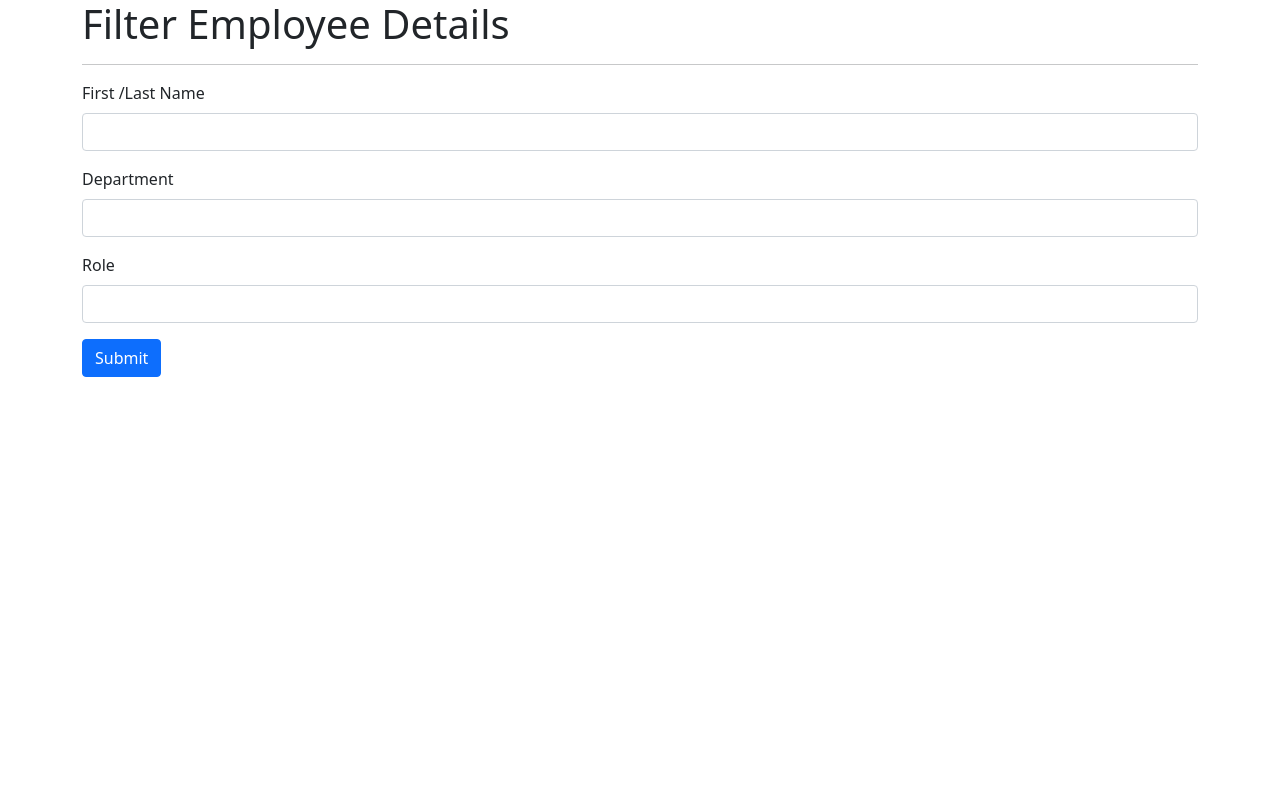
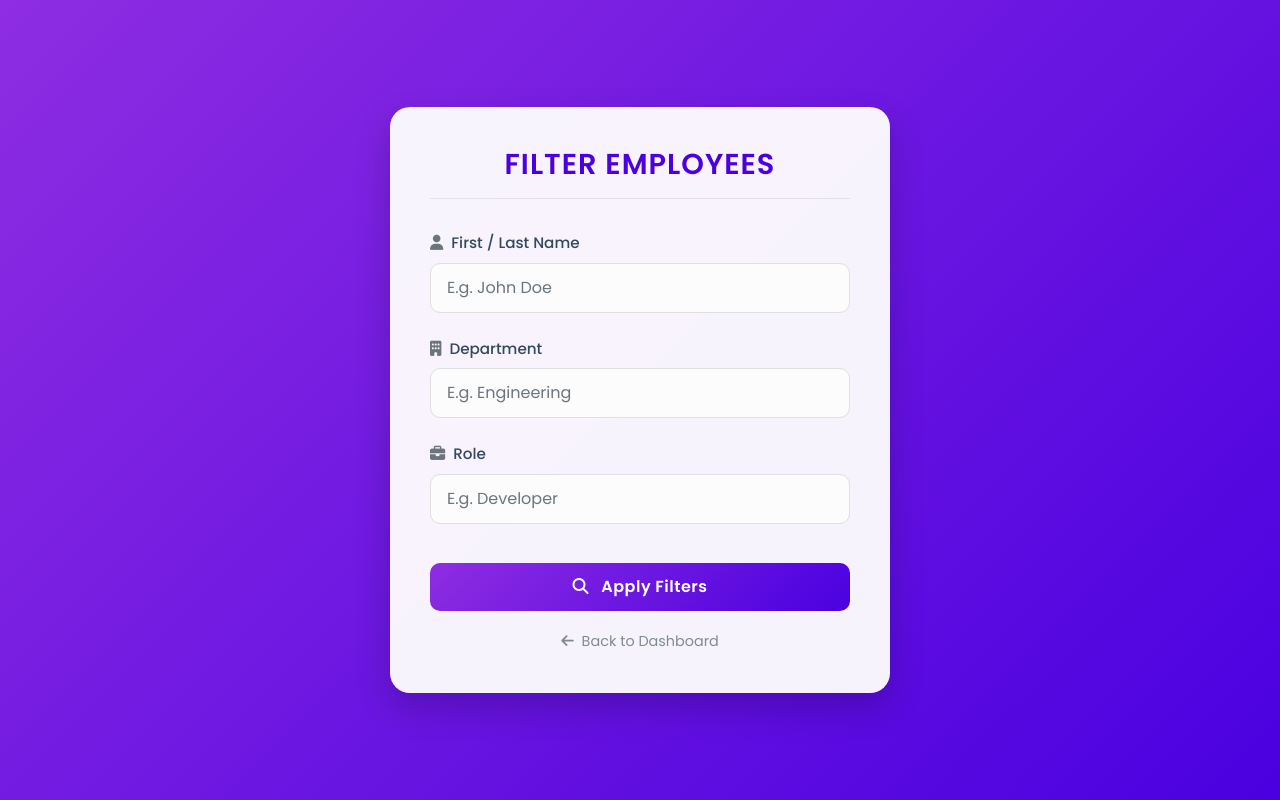
Before and after one commit to V24-z/Employee-Management-Django, a Django app: page /filter_emp in a window 1280 px wide. Run offline with Django 5.2, Linux system fonts and the light colour scheme.

Commit message:
Restructured templates using Django template inheritance and added modern dashboard UI

```diff
--- a/employee_management/employee/templates/filter_emp.html
+++ b/employee_management/employee/templates/filter_emp.html
@@ -6,50 +6,156 @@
     <meta name="viewport" content="width=device-width, initial-scale=1">
 
     <!-- Bootstrap CSS -->
-    <link href="https://cdn.jsdelivr.net/npm/bootstrap@5.0.2/dist/css/bootstrap.min.css" rel="stylesheet" integrity="sha384-EVSTQN3/azprG1Anm3QDgpJLIm9Nao0Yz1ztcQTwFspd3yD65VohhpuuCOmLASjC" crossorigin="anonymous">
+    <link href="https://cdn.jsdelivr.net/npm/bootstrap@5.0.2/dist/css/bootstrap.min.css" rel="stylesheet" xintegrity="sha384-EVSTQN3/azprG1Anm3QDgpJLIm9Nao0Yz1ztcQTwFspd3yD65VohhpuuCOmLASjC" crossorigin="anonymous">
+
+    <!-- Font Awesome -->
+    <link rel="stylesheet" href="https://cdnjs.cloudflare.com/ajax/libs/font-awesome/6.5.1/css/all.min.css">
+
+    <!-- Google Fonts -->
+    <link href="https://fonts.googleapis.com/css2?family=Poppins:wght@300;400;500;600&display=swap" rel="stylesheet">
 
     <title>Employee Management System</title>
+
+    <style>
+        /* Modern Gradient Background (Purple theme for Filtering) */
+        body {
+            background: linear-gradient(135deg, #8E2DE2 0%, #4A00E0 100%);
+            min-height: 100vh;
+            font-family: 'Poppins', sans-serif;
+            padding: 20px;
+            color: #2c3e50;
+            display: flex;
+            align-items: center;
+            justify-content: center;
+        }
+
+        /* Glassmorphism Container */
+        .dashboard-container {
+            background-color: rgba(255, 255, 255, 0.95);
+            border-radius: 20px;
+            box-shadow: 0 15px 35px rgba(0,0,0,0.2);
+            padding: 40px;
+            width: 100%;
+            max-width: 500px;
+        }
+
+        h1 {
+            font-weight: 600;
+            color: #4A00E0;
+            text-transform: uppercase;
+            letter-spacing: 1px;
+            font-size: 1.8rem;
+            margin-bottom: 10px;
+            text-align: center;
+        }
+
+        hr {
+            opacity: 0.1;
+            margin-bottom: 2rem;
+        }
+
+        /* Form Controls Styling */
+        .form-label {
+            font-weight: 500;
+            color: #34495e;
+            font-size: 0.95rem;
+            margin-bottom: 0.5rem;
+        }
+
+        .form-control {
+            border-radius: 10px;
+            padding: 0.75rem 1rem;
+            border: 1px solid #e0e0e0;
+            transition: all 0.3s ease;
+            background-color: #fcfcfc;
+        }
+
+        .form-control:focus {
+            box-shadow: 0 0 0 3px rgba(142, 45, 226, 0.25);
+            border-color: #8E2DE2;
+            background-color: #ffffff;
+            outline: 0;
+        }
+
+        /* Submit Button */
+        .btn-submit {
+            background: linear-gradient(135deg, #8E2DE2, #4A00E0);
+            border: none;
+            width: 100%;
+            padding: 12px;
+            color: white;
+            font-weight: 600;
+            letter-spacing: 0.5px;
+            border-radius: 10px;
+            margin-top: 15px;
+            transition: transform 0.2s, box-shadow 0.2s;
+        }
+
+        .btn-submit:hover {
+            transform: translateY(-2px);
+            box-shadow: 0 5px 15px rgba(142, 45, 226, 0.4);
+            color: white;
+        }
+
+        /* Back Link */
+        .back-link {
+            display: block;
+            text-align: center;
+            margin-top: 20px;
+            color: #7f8c8d;
+            text-decoration: none;
+            font-size: 0.9rem;
+            transition: color 0.3s;
+        }
+        .back-link:hover {
+            color: #2c3e50;
+        }
+
+    </style>
   </head>
   <body>
 
-    <div class="container">
-        <h1>Filter Employee Details</h1>
-    <hr/>
-      <form action="{% url 'view_emp' %}" method="get">
-        {% csrf_token %}
-  <div class="mb-3">
-    <label class="form-label">First /Last Name</label>
-    <input type="text" class="form-control" name="name" value="{{ request.GET.name }}">
+    <div class="dashboard-container">
+        <h1>Filter Employees</h1>
+        <hr/>
 
+        <form action="{% url 'view_emp' %}" method="get">
+            {% csrf_token %}
 
-  </div>
-  <div class="mb-3">
-    <label  class="form-label">Department</label>
-    <input type="text" class="form-control"name="dept" id="dept" value="{{ request.GET.dept }}">
-  </div>
+            <div class="mb-4">
+                <label class="form-label"><i class="fa fa-user me-2 text-muted"></i>First / Last Name</label>
+                <input type="text" class="form-control" name="name" placeholder="E.g. John Doe" value="{{ request.GET.name }}">
+            </div>
 
+            <div class="mb-4">
+                <label class="form-label"><i class="fa fa-building me-2 text-muted"></i>Department</label>
+                <input type="text" class="form-control" name="dept" id="dept" placeholder="E.g. Engineering" value="{{ request.GET.dept }}">
+            </div>
 
-  <div class="mb-3">
-    <label  class="form-label">Role</label>
-    <input type="text" class="form-control" name="role"value="{{ request.GET.role }}">
-  </div>
+            <div class="mb-4">
+                <label class="form-label"><i class="fa fa-briefcase me-2 text-muted"></i>Role</label>
+                <input type="text" class="form-control" name="role" placeholder="E.g. Developer" value="{{ request.GET.role }}">
+            </div>
 
+            <button type="submit" class="btn btn-submit">
+                <i class="fa fa-search me-2"></i> Apply Filters
+            </button>
+        </form>
 
-  <button type="submit" class="btn btn-primary">Submit</button>
-</form>
-
+        <a href="/" class="back-link">
+            <i class="fa fa-arrow-left me-1"></i> Back to Dashboard
+        </a>
     </div>
-
 
     <!-- Optional JavaScript; choose one of the two! -->
 
     <!-- Option 1: Bootstrap Bundle with Popper -->
-    <script src="https://cdn.jsdelivr.net/npm/bootstrap@5.0.2/dist/js/bootstrap.bundle.min.js" integrity="sha384-MrcW6ZMFYlzcLA8Nl+NtUVF0sA7MsXsP1UyJoMp4YLEuNSfAP+JcXn/tWtIaxVXM" crossorigin="anonymous"></script>
+    <script src="https://cdn.jsdelivr.net/npm/bootstrap@5.0.2/dist/js/bootstrap.bundle.min.js" xintegrity="sha384-MrcW6ZMFYlzcLA8Nl+NtUVF0sA7MsXsP1UyJoMp4YLEuNSfAP+JcXn/tWtIaxVXM" crossorigin="anonymous"></script>
 
     <!-- Option 2: Separate Popper and Bootstrap JS -->
     <!--
-    <script src="https://cdn.jsdelivr.net/npm/@popperjs/core@2.9.2/dist/umd/popper.min.js" integrity="sha384-IQsoLXl5PILFhosVNubq5LC7Qb9DXgDA9i+tQ8Zj3iwWAwPtgFTxbJ8NT4GN1R8p" crossorigin="anonymous"></script>
-    <script src="https://cdn.jsdelivr.net/npm/bootstrap@5.0.2/dist/js/bootstrap.min.js" integrity="sha384-cVKIPhGWiC2Al4u+LWgxfKTRIcfu0JTxR+EQDz/bgldoEyl4H0zUF0QKbrJ0EcQF" crossorigin="anonymous"></script>
+    <script src="https://cdn.jsdelivr.net/npm/@popperjs/core@2.9.2/dist/umd/popper.min.js" xintegrity="sha384-IQsoLXl5PILFhosVNubq5LC7Qb9DXgDA9i+tQ8Zj3iwWAwPtgFTxbJ8NT4GN1R8p" crossorigin="anonymous"></script>
+    <script src="https://cdn.jsdelivr.net/npm/bootstrap@5.0.2/dist/js/bootstrap.min.js" xintegrity="sha384-cVKIPhGWiC2Al4u+LWgxfKTRIcfu0JTxR+EQDz/bgldoEyl4H0zUF0QKbrJ0EcQF" crossorigin="anonymous"></script>
     -->
   </body>
 </html>
```
